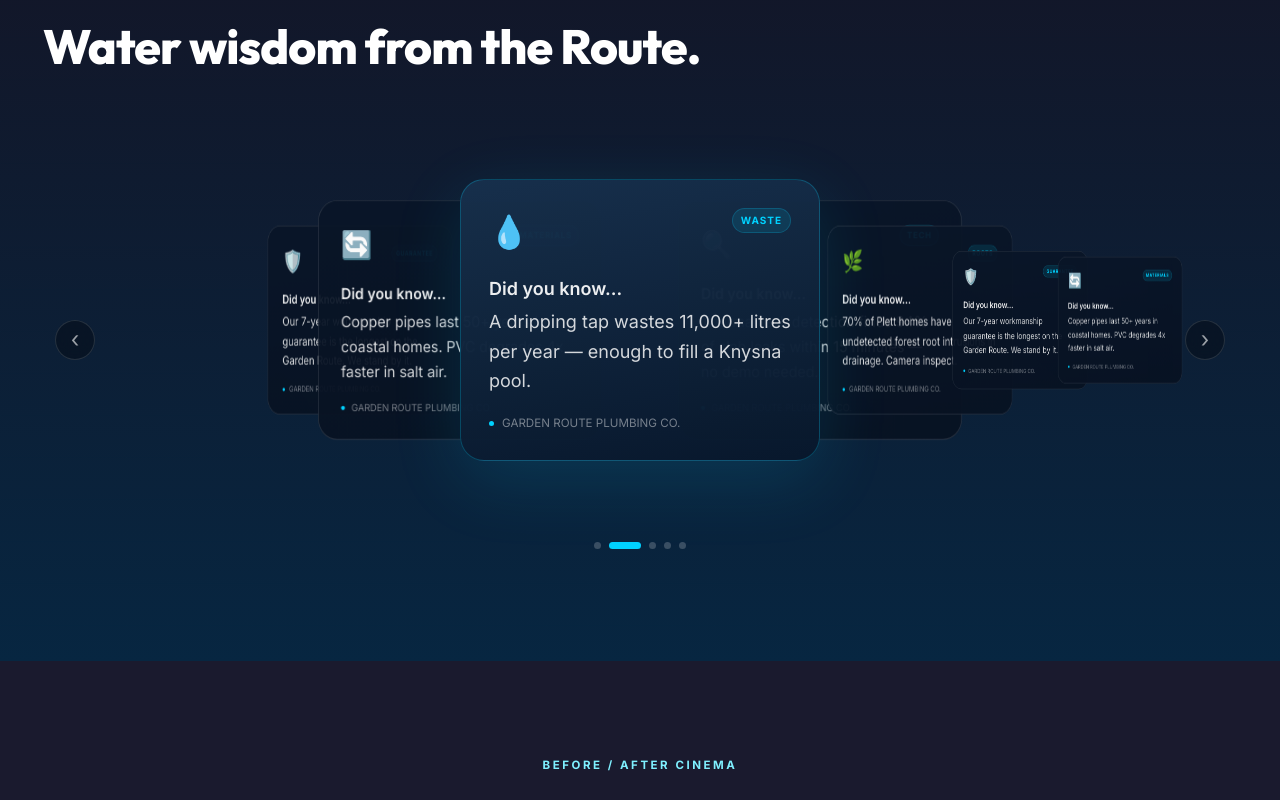
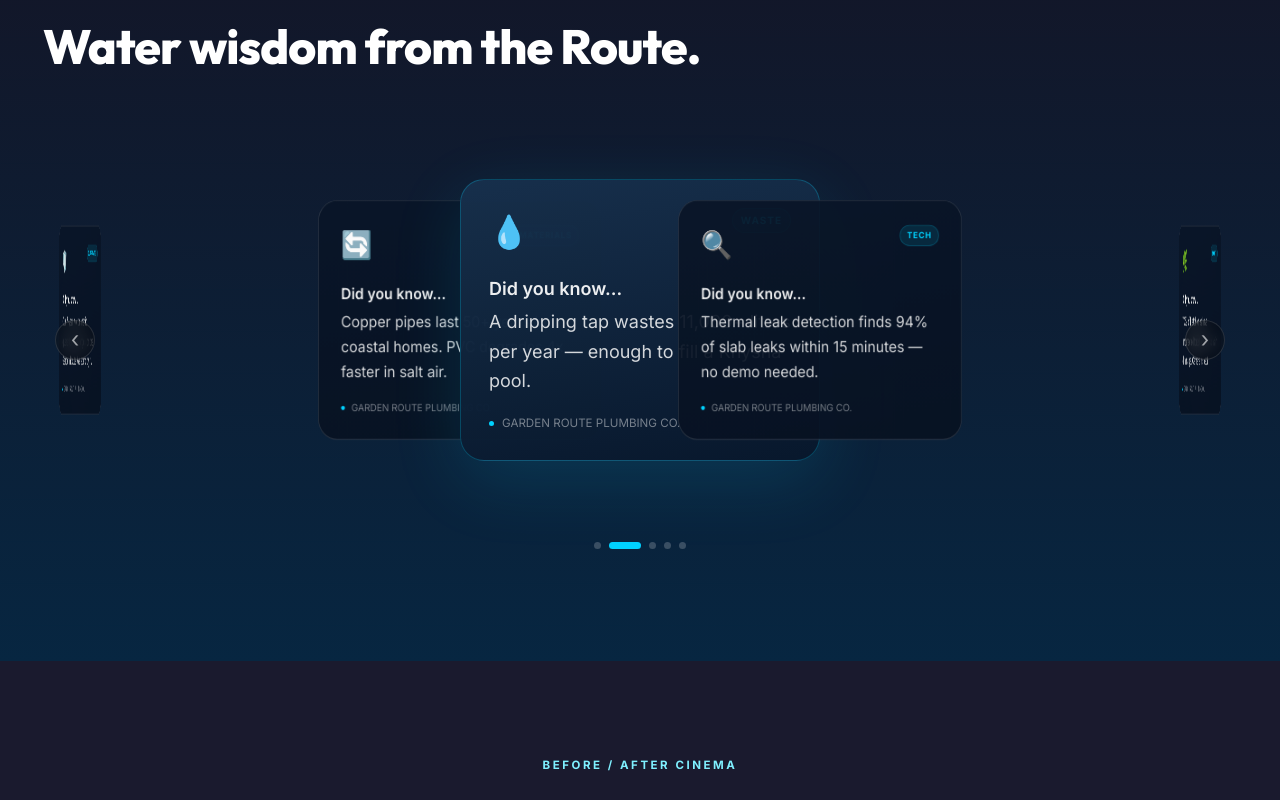
Before and after one commit to mikewithoutthemechanics/PUNCTUAL-PLUMBERS-PRODUCTION, a React (Vite) app: page / in a window 1280 px wide. Shown: the part 2820-3620 px from the top of the page. Built offline with nearby package versions, Linux system fonts and the light colour scheme; a web font is replaced by a local one.

Commit message:
revolve: CoverFlow carousel now loops as seamless revolving door with modulo wrap

```diff
--- a/src/App.tsx
+++ b/src/App.tsx
@@ -88,7 +88,7 @@ export default function App() {
   const [mapActive, setMapActive] = useState(serviceTowns[5]);
   const [mobileMenu, setMobileMenu] = useState(false);
 
-  // CoverFlow carousel
+// CoverFlow carousel — revolving door (no start/end)
   const flowFacts = [
     { emoji:"🔄", fact:"Copper pipes last 50+ years in coastal homes. PVC degrades 4x faster in salt air.", tag:"MATERIALS" },
     { emoji:"💧", fact:"A dripping tap wastes 11,000+ litres per year — enough to fill a Knysna pool.", tag:"WASTE" },
@@ -96,16 +96,15 @@ export default function App() {
     { emoji:"🌿", fact:"70% of Plett homes have undetected forest root intrusions in drainage. Camera inspect.", tag:"ROOTS" },
     { emoji:"🛡️", fact:"Our 7-year workmanship guarantee is the longest on the Garden Route. We stand by it.", tag:"GUARANTEE" },
   ];
-const [flowIdx, setFlowIdx] = useState(1);
-   const [flowPaused, setFlowPaused] = useState(false);
+  const [flowIdx, setFlowIdx] = useState(0);
+  const [flowPaused, setFlowPaused] = useState(false);
+  const flowLen = flowFacts.length;
 
   useEffect(() => {
     if (flowPaused) return;
-    const id = setInterval(() => setFlowIdx(i => i >= paddedFlow.length - 2 ? 1 : i + 1), 4200);
+    const id = setInterval(() => setFlowIdx(i => (i + 1) % flowLen), 4200);
     return () => clearInterval(id);
-  }, [flowPaused]);
-
-  const paddedFlow = useMemo(() => [flowFacts[flowFacts.length - 1], ...flowFacts, flowFacts[0]], [flowFacts]);
+  }, [flowPaused, flowLen]);
 
   // Water calculator
   const [people, setPeople] = useState(3);
@@ -488,31 +487,34 @@ const [flowIdx, setFlowIdx] = useState(1);
           </div>
           <div className="mt-12 relative" style={{ perspective:"1300px" }}>
             <div className="relative h-[340px] sm:h-[380px] flex items-center justify-center">
-              {paddedFlow.map((item, i) => {
-                const diff = i - flowIdx;
-                if (diff === 0) return null;
-                const abs = Math.abs(diff);
-                const sign = Math.sign(diff) || 1;
-                const x = sign * (180 + (abs - 1) * 100);
-                const scale = Math.max(0.45, 0.85 - (abs - 1) * 0.18);
-                const rotateY = sign * (abs === 1 ? -22 : -40);
-                const z = -(abs * 60);
+              {[-2, -1, 0, 1, 2].map(offset => {
+                const idx = (flowIdx + offset + flowLen) % flowLen;
+                const item = flowFacts[idx];
+                const isCenter = offset === 0;
+                const abs = Math.abs(offset);
+                const sign = offset || 1;
+                const x = isCenter ? 0 : sign * (180 + (abs - 1) * 100);
+                const scale = isCenter ? 1 : Math.max(0.45, 0.85 - (abs - 1) * 0.18);
+                const rotateY = isCenter ? 0 : sign * (abs === 1 ? -22 : -40);
+                const z = isCenter ? 0 : -(abs * 60);
                 return (
                   <motion.div
-                    key={i}
+                    key={idx}
                     animate={{ x, scale, rotateY, z }}
                     transition={{ duration:0.6, ease:[0.22,1,0.36,1] }}
                     className="absolute cursor-pointer"
                     style={{ backfaceVisibility:"hidden" }}
-                    onClick={() => setFlowIdx(i)}
+                    onClick={() => setFlowIdx(idx)}
                     onMouseEnter={() => setFlowPaused(true)}
                     onMouseLeave={() => setFlowPaused(false)}
                   >
                     <div className="w-[290px] sm:w-[360px] rounded-[24px] p-[24px] sm:p-[28px] border"
                       style={{
-                        background: "linear-gradient(170deg, rgba(10,22,40,0.94), rgba(8,18,34,0.94))",
-                        borderColor: "rgba(255,255,255,0.13)",
-                        boxShadow: "none",
+                        background: isCenter
+                          ? "linear-gradient(170deg, rgba(23,48,76,0.98), rgba(8,24,44,0.98))"
+                          : "linear-gradient(170deg, rgba(10,22,40,0.94), rgba(8,18,34,0.94))",
+                        borderColor: isCenter ? "rgba(0,210,255,0.25)" : "rgba(255,255,255,0.13)",
+                        boxShadow: isCenter ? "0 20px 70px rgba(0,210,255,0.13)" : "none",
                       }}
                     >
                       <div className="flex items-start justify-between">
@@ -536,65 +538,24 @@ const [flowIdx, setFlowIdx] = useState(1);
                   </motion.div>
                 );
               })}
-              {flowIdx >= 0 && flowIdx < paddedFlow.length && (() => {
-                const item = paddedFlow[flowIdx];
-                return (
-                  <motion.div
-                    key={flowIdx}
-                    animate={{ x:0, scale:1, rotateY:0, z:0 }}
-                    transition={{ duration:0.6, ease:[0.22,1,0.36,1] }}
-                    className="absolute cursor-pointer"
-                    style={{ backfaceVisibility:"hidden" }}
-                    onClick={() => setFlowIdx(flowIdx)}
-                    onMouseEnter={() => setFlowPaused(true)}
-                    onMouseLeave={() => setFlowPaused(false)}
-                  >
-                    <div className="w-[290px] sm:w-[360px] rounded-[24px] p-[24px] sm:p-[28px] border"
-                      style={{
-                        background: "linear-gradient(170deg, rgba(23,48,76,0.98), rgba(8,24,44,0.98))",
-                        borderColor: "rgba(0,210,255,0.25)",
-                        boxShadow: "0 20px 70px rgba(0,210,255,0.13)",
-                      }}
-                    >
-                      <div className="flex items-start justify-between">
-                        <div className="text-[32px]">{item.emoji}</div>
-                        <div className="text-[10px] tracking-widest font-[700] px-2 py-1 rounded-full"
-                          style={{ background:`${colors.aqua}1d`, color:colors.aqua, border:`1px solid ${colors.aqua}33` }}>
-                          {item.tag}
-                        </div>
-                      </div>
-                      <p className="mt-[18px] text-[16px] sm:text-[18px] leading-relaxed font-[600] text-white/92">
-                        Did you know…
-                      </p>
-                      <p className="mt-1 text-[16px] sm:text-[18px] leading-relaxed text-white/82">
-                        {item.fact}
-                      </p>
-                      <div className="mt-5 text-[11.6px] text-white/44 flex items-center gap-2">
-                        <span className="h-[5px] w-[5px] rounded-full bg-[#00D2FF]" />
-                        GARDEN ROUTE PLUMBING CO.
-                      </div>
-                    </div>
-                  </motion.div>
-                );
-              })()}
             </div>
             <div className="flex justify-center gap-2 mt-8">
               {flowFacts.map((_, i) => (
-                <button key={i} onClick={() => setFlowIdx(i + 1)}
+                <button key={i} onClick={() => setFlowIdx(i)}
                   className="h-[7px] rounded-full transition-all"
                   style={{
-                    width: i + 1 === flowIdx ? 32 : 7,
-                    background: i + 1 === flowIdx ? colors.aqua : "rgba(255,255,255,0.2)",
+                    width: i === flowIdx ? 32 : 7,
+                    background: i === flowIdx ? colors.aqua : "rgba(255,255,255,0.2)",
                   }}
                   aria-label={`Fact ${i + 1}`}
                 />
               ))}
             </div>
-            <button onClick={() => setFlowIdx(i => i <= 1 ? paddedFlow.length - 2 : i - 1)}
+            <button onClick={() => setFlowIdx(i => (i - 1 + flowLen) % flowLen)}
               className="absolute left-1 sm:left-3 top-1/2 -translate-y-1/2 w-[40px] h-[40px] rounded-full flex items-center justify-center text-white/60 text-[22px] border border-white/12 bg-black/30 hover:bg-black/50 hover:text-white transition z-10 backdrop-blur-sm">
               ‹
             </button>
-            <button onClick={() => setFlowIdx(i => i >= paddedFlow.length - 2 ? 1 : i + 1)}
+            <button onClick={() => setFlowIdx(i => (i + 1) % flowLen)}
               className="absolute right-1 sm:right-3 top-1/2 -translate-y-1/2 w-[40px] h-[40px] rounded-full flex items-center justify-center text-white/60 text-[22px] border border-white/12 bg-black/30 hover:bg-black/50 hover:text-white transition z-10 backdrop-blur-sm">
               ›
             </button>
```
